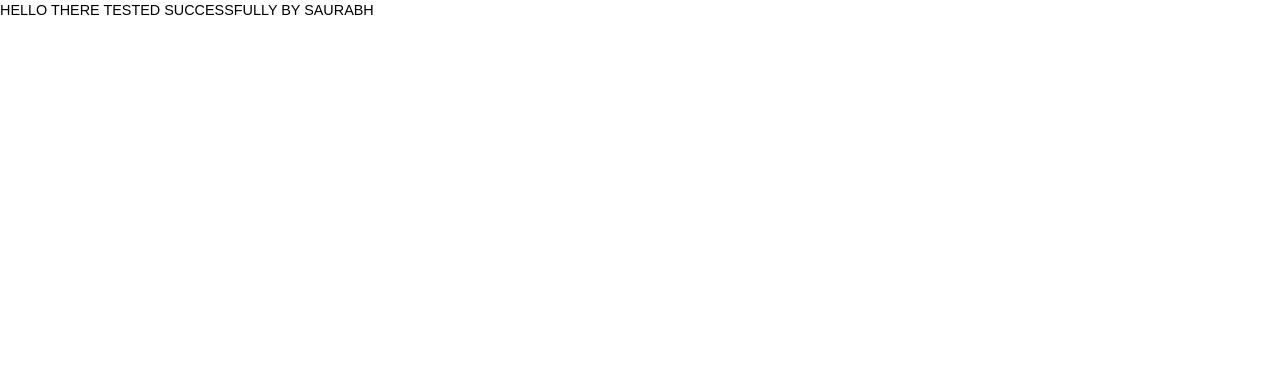
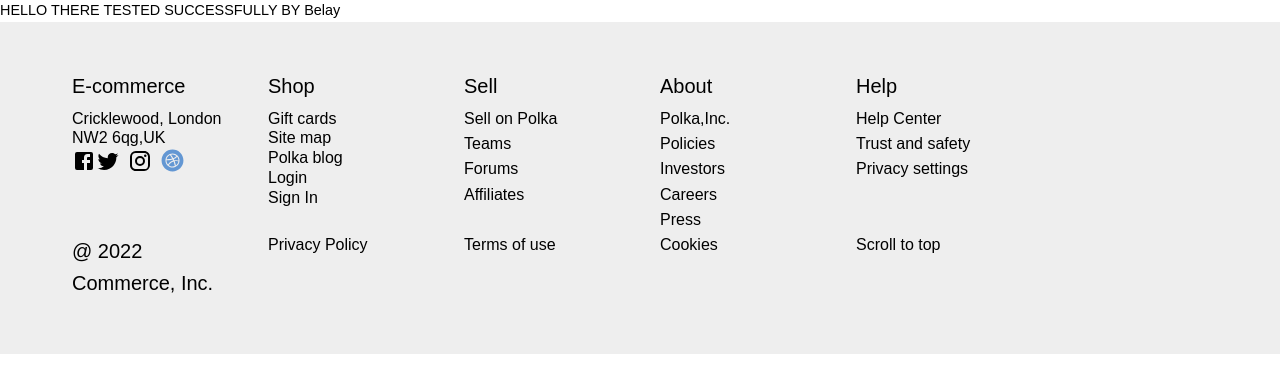
Before and after one commit to siddharth17vaishnav/ViewCommerce, a React (Vite) app: page / in a window 1280 px wide. Shown: the top 392 px of the page. Built offline with nearby package versions, Linux system fonts and the light colour scheme.

Commit message:
Working on component footer

```diff
--- /dev/null
+++ b/src/components/common/Footer/index.tsx
@@ -0,0 +1,152 @@
+import Container from "@mui/material/Container";
+import Typography from "@mui/material/Typography";
+import Link from "@mui/material/Link";
+import Grid from "@mui/material/Grid";
+import { Facebook, Instagram, Twitter } from "@mui/icons-material";
+import { Box } from "@mui/material";
+
+const Footer = ()=> {
+  return (<Box
+      component="footer"
+      sx={{
+        backgroundColor: (theme) =>
+          theme.palette.mode === "light"
+            ? theme.palette.grey[200]
+            : theme.palette.grey[800],
+        p: 6,
+      }}
+    >
+      <Container>
+        <Grid container spacing={5}>
+          <Grid item xs={6} sm={2}>
+            <Typography variant="h6" color="text.primary" gutterBottom>
+              E-commerce
+            </Typography>
+            <Typography variant="h4" color="text.primary">
+              Cricklewood, London NW2 6qg,UK
+            </Typography>
+            <Link href="https://www.facebook.com/" color="inherit">
+              <Facebook />
+            </Link>
+            <Link href="https://www.twitter.com/" color="inherit">
+              <Twitter />
+            </Link>
+            <Link
+              href="https://www.linkedin.com/"
+              color="inherit"
+              sx={{ pl: 1, pr: 1 }}
+            >
+              <Instagram />
+            </Link>
+            <Link
+              href="https://www.dribble.com/"
+            >
+              <svg xmlns="http://www.w3.org/2000/svg" width="25" height="25" viewBox="0 0 1024 1024"><path fill="currentColor" d="M675.1 328.3a245.2 245.2 0 0 0-220.8-55.1c6.8 9.1 51.5 69.9 91.8 144c87.5-32.8 124.5-82.6 129-88.9zM554 552.8c-138.7 48.3-188.6 144.6-193 153.6c41.7 32.5 94.1 51.9 151 51.9c34.1 0 66.6-6.9 96.1-19.5c-3.7-21.6-17.9-96.8-52.5-186.6l-1.6.6zm47.7-11.9c32.2 88.4 45.3 160.4 47.8 175.4c55.2-37.3 94.5-96.4 105.4-164.9c-8.4-2.6-76.1-22.8-153.2-10.5zM512 64C264.6 64 64 264.6 64 512s200.6 448 448 448s448-200.6 448-448S759.4 64 512 64zm0 736c-158.8 0-288-129.2-288-288s129.2-288 288-288s288 129.2 288 288s-129.2 288-288 288zm53.1-346.2c5.7 11.7 11.2 23.6 16.3 35.6c1.8 4.2 3.6 8.4 5.3 12.7c81.8-10.3 163.2 6.2 171.3 7.9c-.5-58.1-21.3-111.4-55.5-153.3c-5.3 7.1-46.5 60-137.4 97.1zM498.6 432c-40.8-72.5-84.7-133.4-91.2-142.3c-68.8 32.5-120.3 95.9-136.2 172.2c11 .2 112.4.7 227.4-29.9zm30.6 82.5c3.2-1 6.4-2 9.7-2.9c-6.2-14-12.9-28-19.9-41.7c-122.8 36.8-242.1 35.2-252.8 35c-.1 2.5-.1 5-.1 7.5c0 63.2 23.9 120.9 63.2 164.5c5.5-9.6 73-121.4 199.9-162.4z"/></svg>
+            </Link>
+          </Grid>
+          <Grid item xs={6} sm={2}>
+            <Typography variant="h6" color="text.primary" gutterBottom>
+              Shop
+            </Typography>
+            <Typography variant="h4" color="text.primary">
+              Gift cards
+            </Typography>
+            <Typography variant="h4" color="text.primary">
+              Site map
+            </Typography>
+            <Typography variant="h4" color="text.primary">
+              Polka blog
+            </Typography>
+            <Typography variant="h4" color="text.primary">
+              Login
+            </Typography>
+            <Typography variant="h4" color="text.primary">
+              Sign In
+            </Typography>
+          </Grid>
+          <Grid item xs={6} sm={2}>
+            <Typography variant="h6" color="text.primary" gutterBottom>
+              Sell
+            </Typography>
+            <Typography variant="h4" color="text.primary" gutterBottom>
+              Sell on Polka
+            </Typography>
+            <Typography variant="h4" color="text.primary" gutterBottom>
+              Teams
+            </Typography>
+            <Typography variant="h4" color="text.primary" gutterBottom>
+              Forums
+            </Typography>
+            <Typography variant="h4" color="text.primary" gutterBottom>
+              Affiliates
+            </Typography>
+          </Grid>
+          <Grid item xs={6} sm={2}>
+            <Typography variant="h6" color="text.primary" gutterBottom>
+              About
+            </Typography>
+            <Typography variant="h4" color="text.primary" gutterBottom>
+              Polka,Inc.
+            </Typography>
+            <Typography variant="h4" color="text.primary" gutterBottom>
+              Policies
+            </Typography>
+            <Typography variant="h4" color="text.primary" gutterBottom>
+              Investors
+            </Typography>
+            <Typography variant="h4" color="text.primary" gutterBottom>
+              Careers
+            </Typography>
+            <Typography variant="h4" color="text.primary" gutterBottom>
+              Press
+            </Typography>
+          </Grid>
+          <Grid item xs={12} sm={4}>
+            <Typography variant="h6" color="text.primary" gutterBottom>
+              Help
+            </Typography>
+            <Typography variant="h4" color="text.primary" gutterBottom>
+              Help Center
+            </Typography>
+            <Typography variant="h4" color="text.primary" gutterBottom>
+              Trust and safety
+            </Typography>
+            <Typography variant="h4" color="text.primary" gutterBottom>
+              Privacy settings
+            </Typography>
+          </Grid>
+        </Grid>
+        <Grid container spacing={5}>
+          <Grid item xs={6} sm={2}>
+            <Typography variant="h6" color="text.primary" gutterBottom>
+              @ 2022 Commerce, Inc.
+            </Typography>
+          </Grid>
+          <Grid item xs={6} sm={2}>
+            <Typography variant="h4" color="text.primary" gutterBottom>
+              Privacy Policy
+            </Typography>
+
+          </Grid>
+          <Grid item xs={6} sm={2}>
+            <Typography variant="h4" color="text.primary" gutterBottom>
+              Terms of use
+            </Typography>
+          </Grid>
+          <Grid item xs={6} sm={2}>
+            <Typography variant="h4" color="text.primary" gutterBottom>
+              Cookies
+            </Typography>
+          </Grid>
+          <Grid item xs={12} sm={4}>
+            <Typography variant="h4" color="text.primary" gutterBottom>
+              Scroll to top
+            </Typography>
+          </Grid>
+        </Grid>
+      </Container>
+    </Box>
+  );
+}
+
+export default Footer
--- a/src/sections/Home/index.tsx
+++ b/src/sections/Home/index.tsx
@@ -1,6 +1,10 @@
 import { Box } from '@mui/material'
+import Footer from '../../components/common/Footer'
 const Home = () => {
-  return <Box>HELLO THERE TESTED SUCCESSFULLY BY SAURABH</Box>
+  return <Box>
+    HELLO THERE TESTED SUCCESSFULLY BY Belay
+    <Footer></Footer>
+  </Box>
 }
 
 export default Home
```
